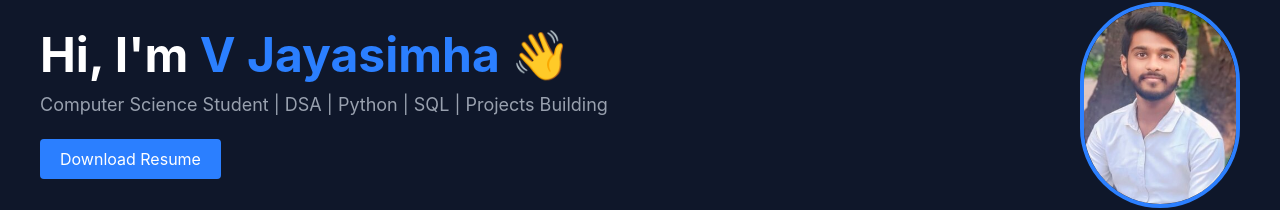
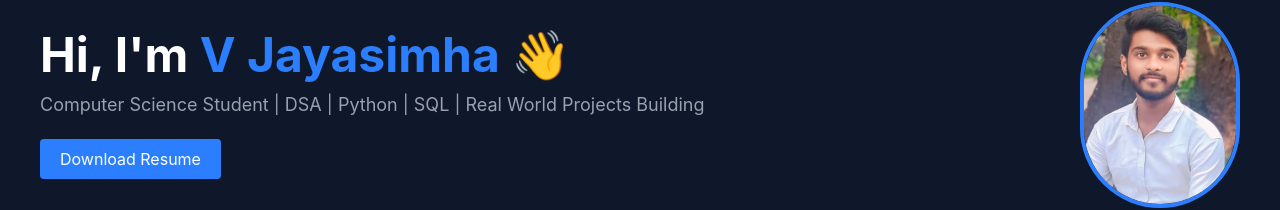
Before and after one commit to 2300032389/portfolio, a Next.js app: page / in a window 1280 px wide. Shown: the part 154-364 px from the top of the page. Built offline with nearby package versions, Linux system fonts and the light colour scheme.

Commit message:
updated resume v2

```diff
--- a/app/page.tsx
+++ b/app/page.tsx
@@ -27,7 +27,7 @@ export default function Home() {
           </h1>
 
           <p className="text-gray-400 mt-3 text-lg">
-            Computer Science Student | DSA | Python | SQL | Projects Building
+            Computer Science Student | DSA | Python | SQL | Real World Projects Building
           </p>
 
           <a
```
